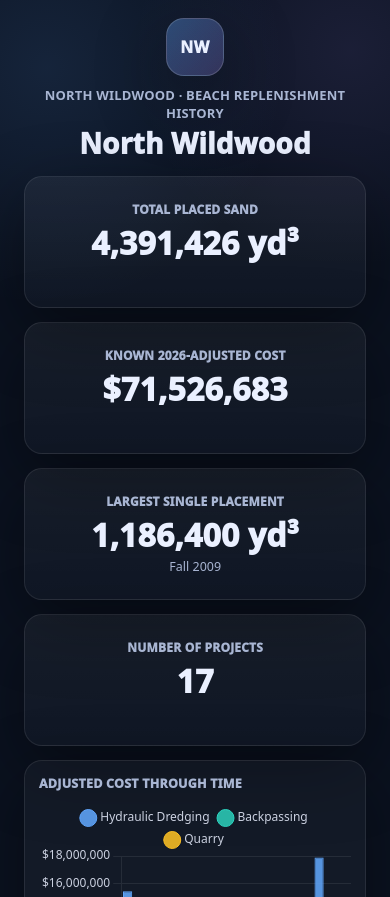
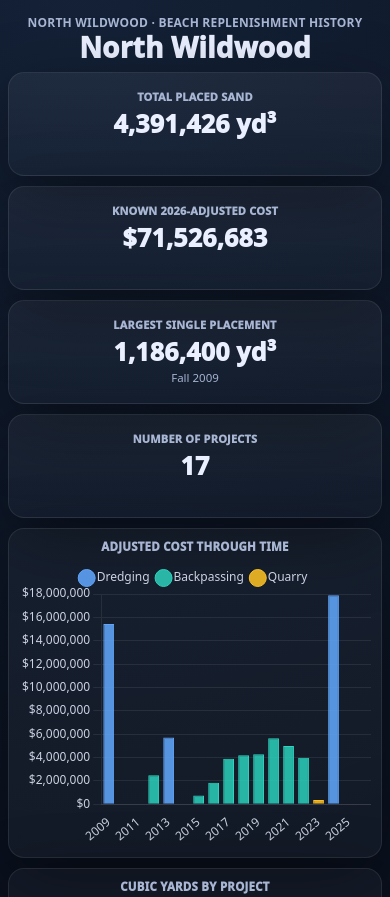
Before and after one commit to hondrospj/NorthWildwoodCoastalDashboard, a plain HTML site: page index.html in a window 390 px wide. Shown: the top 897 px of the page. Drawn offline with nearby package versions, Linux system fonts and the light colour scheme.

Commit message:
Update index.html

```diff
--- a/index.html
+++ b/index.html
@@ -2,7 +2,7 @@
 <html lang="en">
 <head>
   <meta charset="utf-8" />
-  <meta name="viewport" content="width=device-width,initial-scale=1" />
+  <meta name="viewport" content="width=device-width, initial-scale=1, viewport-fit=cover" />
   <title>North Wildwood — Beach Replenishment History</title>
 
   <!-- GitHub Pages ready: save this file as index.html and publish. -->
@@ -14,11 +14,7 @@
       --text:#eaf0ff;
       --muted:#a9b6d3;
       --line:rgba(255,255,255,.085);
-      --ok:#2dd4bf;
-      --minor:#fbbf24;
-      --moderate:#fb7185;
-      --major:#a78bfa;
-      --hydraulic:#60a5fa;
+      --dredging:#60a5fa;
       --backpass:#2dd4bf;
       --quarry:#fbbf24;
       --shadow:0 22px 70px rgba(0,0,0,.40);
@@ -28,7 +24,7 @@
     }
 
     *{box-sizing:border-box}
-    html,body{height:100%}
+    html,body{min-height:100%}
     html{background:var(--bg)}
     body{
       margin:0;
@@ -43,43 +39,48 @@
       overflow-x:hidden;
     }
 
-    .wrap{width:min(96vw,1600px);margin:0 auto;padding:18px 16px 32px}
+    .wrap{
+      width:min(96vw,1600px);
+      margin:0 auto;
+      padding:clamp(12px,2vw,18px) clamp(10px,2vw,16px) 32px;
+    }
 
     .top{
       display:flex;
       align-items:center;
       justify-content:center;
       text-align:center;
-      gap:12px;
-      margin-bottom:14px;
+      margin:2px 0 14px;
     }
     .brand{
+      width:100%;
       display:flex;
       flex-direction:column;
       align-items:center;
       justify-content:center;
-      gap:10px;
-      width:100%;
+      gap:4px;
       text-align:center;
+      min-width:0;
     }
-    .brandLogo{
-      width:58px;height:58px;border-radius:18px;
-      display:flex;align-items:center;justify-content:center;
-      border:1px solid rgba(255,255,255,.16);
-      background:linear-gradient(135deg, rgba(96,165,250,.35), rgba(167,139,250,.22));
-      box-shadow:var(--shadow);
+    .brandTitle{display:flex;flex-direction:column;align-items:center;text-align:center;gap:2px;min-width:0;width:100%}
+    .kicker{
+      color:var(--muted);
+      font-weight:850;
+      font-size:clamp(12px,2.8vw,16px);
+      letter-spacing:.2px;
+      text-transform:uppercase;
+      overflow-wrap:anywhere;
+    }
+    .name{
+      font-size:clamp(28px,7vw,42px);
       font-weight:950;
-      letter-spacing:.6px;
+      letter-spacing:.2px;
+      line-height:1.02;
     }
-    .brandTitle{display:flex;flex-direction:column;align-items:center;text-align:center;gap:2px;min-width:0}
-    .kicker{color:var(--muted);font-weight:850;font-size:16px;letter-spacing:.2px;text-transform:uppercase}
-    .name{font-size:34px;font-weight:950;letter-spacing:.2px}
 
     .grid{display:grid;grid-template-columns:repeat(4,minmax(0,1fr));gap:14px;margin-top:10px}
     .grid2{display:grid;grid-template-columns:1fr 1fr;gap:14px;margin-top:14px}
     .grid3{display:grid;grid-template-columns:repeat(3,minmax(0,1fr));gap:14px;margin-top:14px}
-    @media(max-width:1100px){.grid{grid-template-columns:repeat(2,minmax(0,1fr))}.grid2,.grid3{grid-template-columns:1fr}}
-    @media(max-width:560px){.grid{grid-template-columns:1fr}.name{font-size:28px}.kicker{font-size:13px}}
 
     .card,.panel{
       background:var(--card);
@@ -104,24 +105,59 @@
     }
 
     .smallLab{color:var(--muted);font-weight:950;font-size:12px;letter-spacing:.2px;text-transform:uppercase;margin-bottom:8px}
-    .bigNum{font-weight:950;font-size:32px;line-height:1.05;letter-spacing:.2px}
+    .bigNum{font-weight:950;font-size:clamp(25px,5vw,34px);line-height:1.05;letter-spacing:.2px;overflow-wrap:anywhere}
     .miniText{margin-top:8px;color:var(--muted);font-size:12.5px;line-height:1.25;min-height:16px}
 
     .hrow{display:flex;align-items:center;justify-content:space-between;gap:10px;margin-bottom:10px}
     .hrow h2{margin:0;font-size:12.5px;letter-spacing:.22px;text-transform:uppercase;color:var(--muted);font-weight:950}
     .chartWrapTall{height:330px;width:100%}
     .chartWrap{height:260px;width:100%}
-    .foot{margin-top:10px;color:var(--muted);font-size:12.5px;line-height:1.25;text-align:center}
 
     .tag{display:inline-flex;align-items:center;gap:8px;padding:6px 10px;border-radius:999px;border:1px solid var(--line);background:rgba(255,255,255,.05);font-weight:950;font-size:12px;white-space:nowrap}
-    .chip{width:9px;height:9px;border-radius:99px;display:inline-block}
+    .chip{width:9px;height:9px;border-radius:99px;display:inline-block;flex:0 0 auto}
 
-    .table{border-radius:14px;overflow:auto;border:1px solid var(--line);background:var(--card2)}
+    .table{border-radius:14px;overflow:auto;border:1px solid var(--line);background:var(--card2);-webkit-overflow-scrolling:touch}
     table{width:100%;border-collapse:collapse;text-align:center;min-width:760px}
     th,td{padding:9px 8px;border-bottom:1px solid var(--line);font-size:13px;text-align:center}
     th{color:var(--muted);font-weight:950;text-transform:uppercase;letter-spacing:.2px;font-size:11px}
     td{color:var(--text)}
     tr:last-child td{border-bottom:none}
+
+    @media(max-width:1100px){
+      .grid{grid-template-columns:repeat(2,minmax(0,1fr))}
+      .grid2,.grid3{grid-template-columns:1fr}
+    }
+
+    @media(max-width:640px){
+      body{
+        background:
+          radial-gradient(circle at 20% 0%, rgba(96,165,250,.10), transparent 24%),
+          var(--bg);
+      }
+      .wrap{width:100%;padding:12px 10px 24px}
+      .top{margin-bottom:10px}
+      .grid{grid-template-columns:1fr;gap:10px}
+      .grid2,.grid3{gap:10px;margin-top:10px}
+      .card,.panel{border-radius:16px;padding:12px}
+      .panel{min-height:104px}
+      .smallLab{font-size:11px;margin-bottom:6px}
+      .miniText{font-size:11.5px;margin-top:6px}
+      .hrow{justify-content:center;text-align:center;margin-bottom:8px}
+      .hrow h2{font-size:11.5px}
+      .chartWrapTall{height:300px}
+      .chartWrap{height:245px}
+      table{min-width:680px}
+      th,td{padding:8px 6px;font-size:12px}
+      .tag{padding:5px 8px;font-size:11.5px}
+    }
+
+    @media(max-width:430px){
+      .wrap{padding-left:8px;padding-right:8px}
+      .chartWrapTall{height:285px}
+      .chartWrap{height:235px}
+      .card,.panel{padding:10px}
+      .bigNum{font-size:25px}
+    }
   </style>
 </head>
 
@@ -129,7 +165,6 @@
 <div class="wrap">
   <div class="top">
     <div class="brand">
-      <div class="brandLogo">NW</div>
       <div class="brandTitle">
         <div class="kicker">North Wildwood · Beach Replenishment History</div>
         <div class="name">North Wildwood</div>
@@ -162,32 +197,24 @@
 
   <div class="grid2">
     <div class="card">
-      <div class="hrow">
-        <h2>Adjusted cost through time</h2>
-      </div>
+      <div class="hrow"><h2>Adjusted cost through time</h2></div>
       <div class="chartWrapTall"><canvas id="costChart"></canvas></div>
     </div>
 
     <div class="card">
-      <div class="hrow">
-        <h2>Cubic yards by project</h2>
-      </div>
+      <div class="hrow"><h2>Cubic yards by project</h2></div>
       <div class="chartWrapTall"><canvas id="volumeChart"></canvas></div>
     </div>
   </div>
 
   <div class="grid2">
     <div class="card">
-      <div class="hrow">
-        <h2>Number of projects per year</h2>
-      </div>
+      <div class="hrow"><h2>Number of projects per year</h2></div>
       <div class="chartWrapTall"><canvas id="projectsPerYearChart"></canvas></div>
     </div>
 
     <div class="card">
-      <div class="hrow">
-        <h2>Cost efficiency</h2>
-      </div>
+      <div class="hrow"><h2>Cost efficiency</h2></div>
       <div class="chartWrapTall"><canvas id="unitCostChart"></canvas></div>
     </div>
   </div>
@@ -210,9 +237,7 @@
   <div style="height:14px"></div>
 
   <div class="card">
-    <div class="hrow">
-      <h2>Full combined data table</h2>
-    </div>
+    <div class="hrow"><h2>Full combined data table</h2></div>
     <div class="table">
       <table aria-label="North Wildwood replenishment data">
         <thead>
@@ -232,12 +257,12 @@
 
 <script>
   const DATA = [
-    {date:"Fall 2009", year:2009, seasonOrder:3, method:"Hydraulic Dredging", volume:1186400, cost2026:15433654.472090974},
-    {date:"Spring 2010", year:2010, seasonOrder:1, method:"Hydraulic Dredging", volume:464000, cost2026:null},
+    {date:"Fall 2009", year:2009, seasonOrder:3, method:"Dredging", volume:1186400, cost2026:15433654.472090974},
+    {date:"Spring 2010", year:2010, seasonOrder:1, method:"Dredging", volume:464000, cost2026:null},
     {date:"Spring 2012", year:2012, seasonOrder:1, method:"Backpassing", volume:96000, cost2026:2489166.199449242},
-    {date:"Summer 2013", year:2013, seasonOrder:2, method:"Hydraulic Dredging", volume:150530, cost2026:5713090.373611217},
+    {date:"Summer 2013", year:2013, seasonOrder:2, method:"Dredging", volume:150530, cost2026:5713090.373611217},
     {date:"Spring 2015", year:2015, seasonOrder:1, method:"Backpassing", volume:35364, cost2026:746176.3614399196},
-    {date:"Fall 2015", year:2015, seasonOrder:3, method:"Hydraulic Dredging", volume:40000, cost2026:null},
+    {date:"Fall 2015", year:2015, seasonOrder:3, method:"Dredging", volume:40000, cost2026:null},
     {date:"Winter 2016", year:2016, seasonOrder:0, method:"Backpassing", volume:15000, cost2026:266713.597299447},
     {date:"Spring 2016", year:2016, seasonOrder:1, method:"Backpassing", volume:128000, cost2026:1285769.0848542585},
     {date:"Fall 2016", year:2016, seasonOrder:3, method:"Backpassing", volume:30000, cost2026:291091.4897884475},
@@ -248,20 +273,20 @@
     {date:"Spring 2021", year:2021, seasonOrder:1, method:"Backpassing", volume:356556, cost2026:4983434.724008346},
     {date:"Spring 2022", year:2022, seasonOrder:1, method:"Backpassing", volume:361221, cost2026:3995510.0514883916},
     {date:"Fall 2023", year:2023, seasonOrder:3, method:"Quarry", volume:4923, cost2026:380332.17705656297},
-    {date:"Summer 2024", year:2024, seasonOrder:2, method:"Hydraulic Dredging", volume:783000, cost2026:17895507.915753033}
+    {date:"Summer 2024", year:2024, seasonOrder:2, method:"Dredging", volume:783000, cost2026:17895507.915753033}
   ];
 
-  const METHODS = ["Hydraulic Dredging", "Backpassing", "Quarry"];
+  const METHODS = ["Dredging", "Backpassing", "Quarry"];
   const YEARS = Array.from({length:18}, (_,i)=>2009+i); // 2009 through 2026
 
   const COLORS = {
-    "Hydraulic Dredging":"rgba(96,165,250,.88)",
+    "Dredging":"rgba(96,165,250,.88)",
     "Backpassing":"rgba(45,212,191,.84)",
     "Quarry":"rgba(251,191,36,.88)"
   };
 
   const BORDER_COLORS = {
-    "Hydraulic Dredging":"rgba(96,165,250,1)",
+    "Dredging":"rgba(96,165,250,1)",
     "Backpassing":"rgba(45,212,191,1)",
     "Quarry":"rgba(251,191,36,1)"
   };
@@ -296,14 +321,39 @@
   Chart.defaults.borderColor = "rgba(255,255,255,.08)";
   Chart.defaults.font.family = "ui-sans-serif,system-ui,-apple-system,Segoe UI,Roboto,Helvetica,Arial";
 
-  const commonYearScales = {
-    x:{stacked:true, grid:{display:false}, ticks:{maxRotation:0,minRotation:0}},
-    y:{stacked:true, beginAtZero:true, grid:{color:"rgba(255,255,255,.08)"}}
-  };
-  const commonProjectScales = {
-    x:{stacked:true, grid:{display:false}, ticks:{maxRotation:55,minRotation:45}},
-    y:{stacked:true, beginAtZero:true, grid:{color:"rgba(255,255,255,.08)"}}
-  };
+  function isSmallScreen(){ return window.matchMedia("(max-width:640px)").matches; }
+
+  function yearScales(yTickCallback){
+    return {
+      x:{
+        stacked:true,
+        grid:{display:false},
+        ticks:{maxRotation:isSmallScreen()?45:0, minRotation:isSmallScreen()?35:0, autoSkip:isSmallScreen(), maxTicksLimit:isSmallScreen()?9:18}
+      },
+      y:{
+        stacked:true,
+        beginAtZero:true,
+        grid:{color:"rgba(255,255,255,.08)"},
+        ticks:{callback:yTickCallback || (v=>v), precision:0}
+      }
+    };
+  }
+
+  function projectScales(yTickCallback){
+    return {
+      x:{
+        stacked:true,
+        grid:{display:false},
+        ticks:{maxRotation:isSmallScreen()?70:55, minRotation:isSmallScreen()?60:45, autoSkip:isSmallScreen(), maxTicksLimit:isSmallScreen()?8:17}
+      },
+      y:{
+        stacked:true,
+        beginAtZero:true,
+        grid:{color:"rgba(255,255,255,.08)"},
+        ticks:{callback:yTickCallback || (v=>v)}
+      }
+    };
+  }
 
   const labels = DATA.map(d=>d.date);
 
@@ -324,10 +374,10 @@
       maintainAspectRatio:false,
       interaction:{mode:"index",intersect:false},
       plugins:{
-        legend:{position:"top", labels:{usePointStyle:true}},
+        legend:{position:"top", labels:{usePointStyle:true, boxWidth:8}},
         tooltip:{callbacks:{label:ctx=>`${ctx.dataset.label}: ${money0.format(ctx.raw || 0)}`}}
       },
-      scales:{...commonYearScales, y:{...commonYearScales.y, ticks:{callback:v=>money0.format(v)}}}
+      scales:yearScales(v=>money0.format(v))
     }
   });
 
@@ -348,10 +398,10 @@
       maintainAspectRatio:false,
       interaction:{mode:"index",intersect:false},
       plugins:{
-        legend:{position:"top", labels:{usePointStyle:true}},
+        legend:{position:"top", labels:{usePointStyle:true, boxWidth:8}},
         tooltip:{callbacks:{label:ctx=>`${ctx.dataset.label}: ${num0.format(ctx.raw || 0)} yd³`}}
       },
-      scales:{...commonProjectScales, y:{...commonProjectScales.y, ticks:{callback:v=>num0.format(v)}}}
+      scales:projectScales(v=>num0.format(v))
     }
   });
 
@@ -372,10 +422,10 @@
       maintainAspectRatio:false,
       interaction:{mode:"index",intersect:false},
       plugins:{
-        legend:{position:"top", labels:{usePointStyle:true}},
+        legend:{position:"top", labels:{usePointStyle:true, boxWidth:8}},
         tooltip:{callbacks:{label:ctx=>`${ctx.dataset.label}: ${ctx.raw || 0} project${(ctx.raw || 0)===1?"":"s"}`}}
       },
-      scales:{...commonYearScales, y:{...commonYearScales.y, ticks:{precision:0}}}
+      scales:yearScales(v=>v)
     }
   });
 
@@ -396,10 +446,10 @@
       maintainAspectRatio:false,
       interaction:{mode:"index",intersect:false},
       plugins:{
-        legend:{position:"top", labels:{usePointStyle:true}},
+        legend:{position:"top", labels:{usePointStyle:true, boxWidth:8}},
         tooltip:{callbacks:{label:ctx=>isNum(ctx.raw)?`${ctx.dataset.label}: ${money2.format(ctx.raw)} per yd³`:"Unknown"}}
       },
-      scales:{...commonProjectScales, y:{...commonProjectScales.y, ticks:{callback:v=>money0.format(v)}}}
+      scales:projectScales(v=>money0.format(v))
     }
   });
 
@@ -407,10 +457,28 @@
     const keys = Object.keys(obj);
     new Chart(document.getElementById(id), {
       type:"doughnut",
-      data:{labels:keys, datasets:[{label:title, data:keys.map(k=>obj[k]), backgroundColor:keys.map(k=>COLORS[k]), borderColor:"rgba(11,18,32,.9)", borderWidth:2}]},
-      options:{responsive:true, maintainAspectRatio:false, plugins:{legend:{position:"bottom", labels:{usePointStyle:true}}, tooltip:{callbacks:{label:ctx=>`${ctx.label}: ${formatter(ctx.raw)}`}}}, cutout:"62%"}
+      data:{
+        labels:keys,
+        datasets:[{
+          label:title,
+          data:keys.map(k=>obj[k]),
+          backgroundColor:keys.map(k=>COLORS[k]),
+          borderColor:"rgba(11,18,32,.9)",
+          borderWidth:2
+        }]
+      },
+      options:{
+        responsive:true,
+        maintainAspectRatio:false,
+        plugins:{
+          legend:{position:"bottom", labels:{usePointStyle:true, boxWidth:8}},
+          tooltip:{callbacks:{label:ctx=>`${ctx.label}: ${formatter(ctx.raw)}`}}
+        },
+        cutout:isSmallScreen()?"56%":"62%"
+      }
     });
   }
+
   donut("methodVolumeChart", "Volume", byMethod("volume"), v=>`${num0.format(v)} yd³`);
   donut("methodCostChart", "Cost", byMethod("cost2026"), v=>money0.format(v));
   donut("methodCountChart", "Projects", countByMethod(), v=>`${v} projects`);
```
